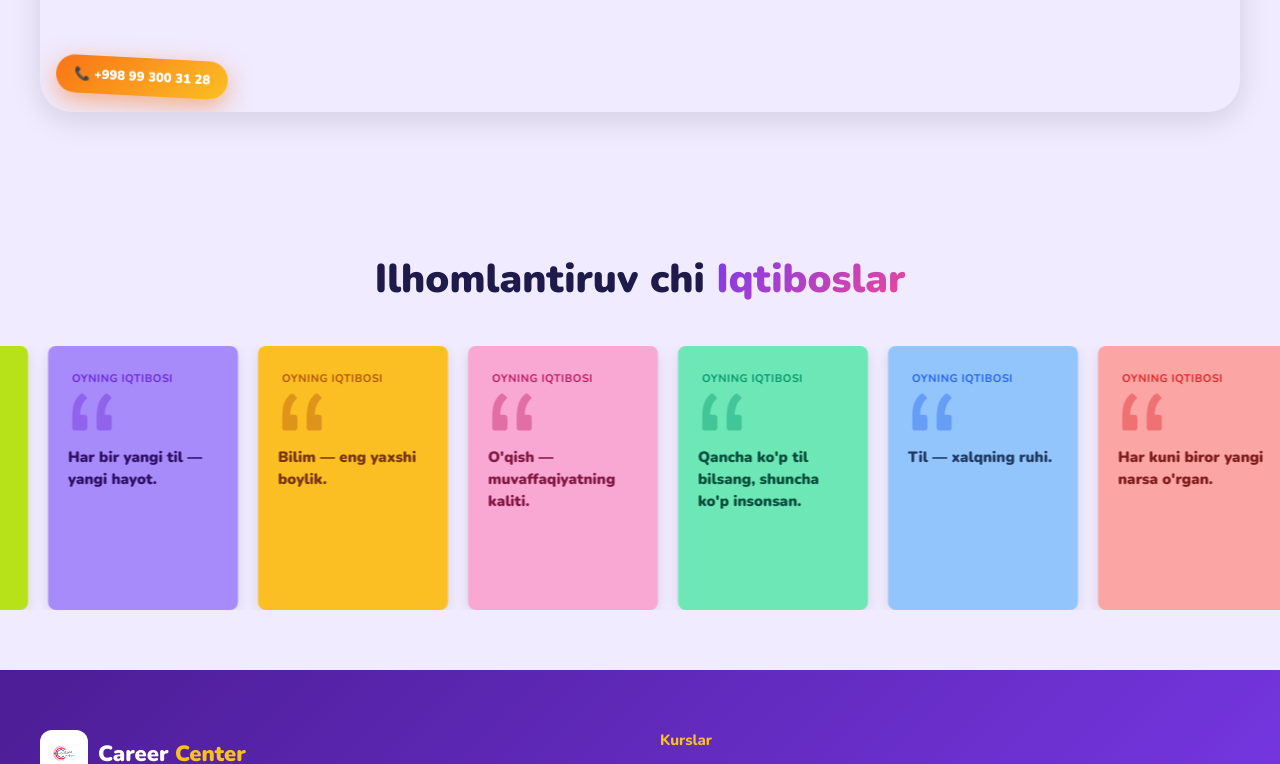
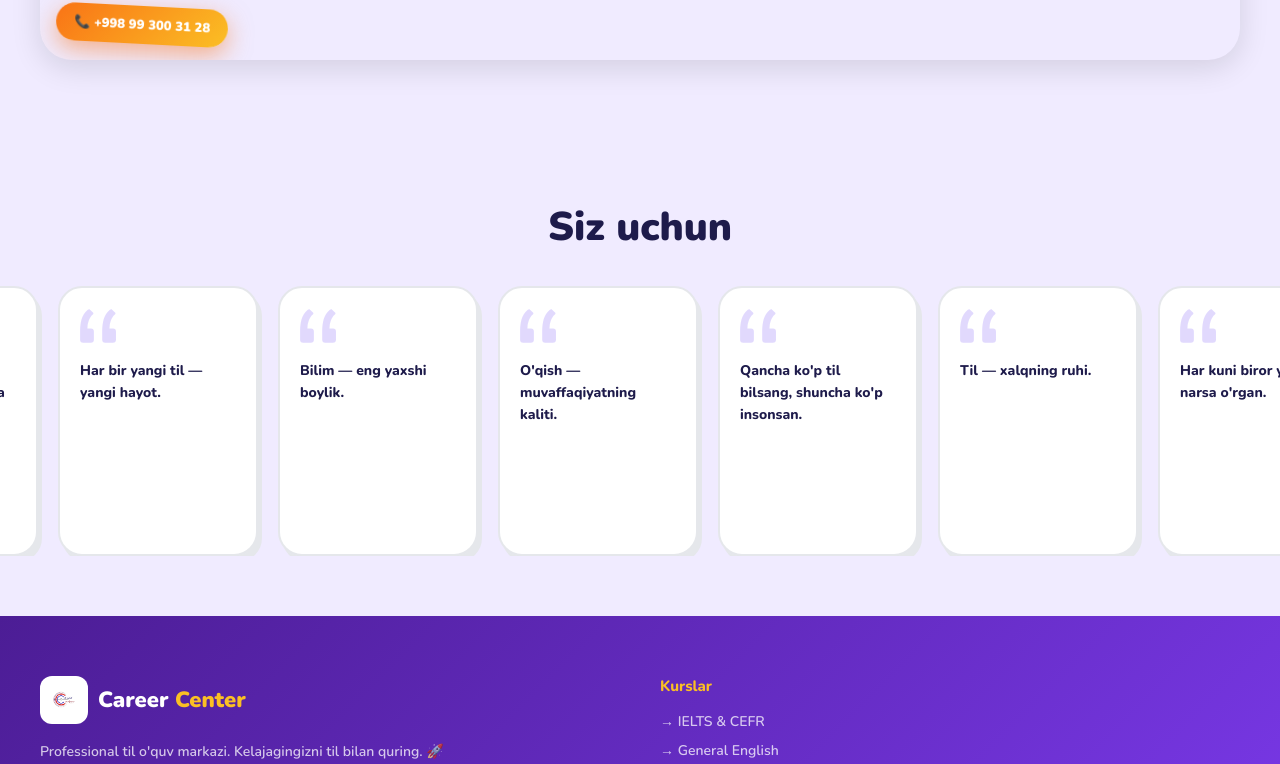
Before and after one commit to DebySanjar/career_center, a React (Vite) app: page / in a window 1280 px wide. Shown: the part 2280-3044 px from the top of the page. Built offline with nearby package versions, Linux system fonts and the light colour scheme.

Commit message:
change this section

```diff
--- a/src/components/Courses.jsx
+++ b/src/components/Courses.jsx
@@ -17,8 +17,8 @@ function MapSection() {
   }
 
   return (
-    <div style={{ marginTop: 60 }}>
-      <div style={{ textAlign: 'center', marginBottom: 32 }}>
+    <div style={{ marginTop: 24 }}>
+      <div style={{ textAlign: 'center', marginBottom: 16 }}>
         <h3 style={{ fontSize: 'clamp(22px, 3vw, 36px)', fontWeight: 900, color: '#1e1b4b', marginBottom: 8 }}>
           Bizni{' '}
           <span style={{
--- a/src/components/Quotes.jsx
+++ b/src/components/Quotes.jsx
@@ -1,13 +1,13 @@
 import { useEffect, useRef, useState } from 'react'
 
 const quotes = [
-  { text: "Til o'rganish — dunyoga yangi deraza ochish.", author: "Frank Smith", role: "Tilshunos olim", color: '#b7e219', text_color: '#465512', label_color: '#7f9b1d' },
-  { text: "Har bir yangi til — yangi hayot.", author: "Chexiya maqoli", role: "Xalq donishmandligi", color: '#a78bfa', text_color: '#2e1065', label_color: '#6d28d9' },
-  { text: "Bilim — eng yaxshi boylik.", author: "Arastu", role: "Yunon faylasufi", color: '#fbbf24', text_color: '#78350f', label_color: '#b45309' },
-  { text: "O'qish — muvaffaqiyatning kaliti.", author: "Benjamin Franklin", role: "Davlat arbobi", color: '#f9a8d4', text_color: '#831843', label_color: '#be185d' },
-  { text: "Qancha ko'p til bilsang, shuncha ko'p insonsan.", author: "Goethe", role: "Nemis shoiri", color: '#6ee7b7', text_color: '#064e3b', label_color: '#059669' },
-  { text: "Til — xalqning ruhi.", author: "Wilhelm von Humboldt", role: "Tilshunos", color: '#93c5fd', text_color: '#1e3a5f', label_color: '#2563eb' },
-  { text: "Har kuni biror yangi narsa o'rgan.", author: "Konfutsiy", role: "Xitoy faylasufi", color: '#fca5a5', text_color: '#7f1d1d', label_color: '#dc2626' },
+  { text: "Til o'rganish — dunyoga yangi deraza ochish.", author: "Frank Smith", role: "Tilshunos olim" },
+  { text: "Har bir yangi til — yangi hayot.", author: "Chexiya maqoli", role: "Xalq donishmandligi" },
+  { text: "Bilim — eng yaxshi boylik.", author: "Arastu", role: "Yunon faylasufi" },
+  { text: "O'qish — muvaffaqiyatning kaliti.", author: "Benjamin Franklin", role: "Davlat arbobi" },
+  { text: "Qancha ko'p til bilsang, shuncha ko'p insonsan.", author: "Goethe", role: "Nemis shoiri" },
+  { text: "Til — xalqning ruhi.", author: "Wilhelm von Humboldt", role: "Tilshunos" },
+  { text: "Har kuni biror yangi narsa o'rgan.", author: "Konfutsiy", role: "Xitoy faylasufi" },
 ]
 
 function QuoteCard({ quote }) {
@@ -17,49 +17,46 @@ function QuoteCard({ quote }) {
       onMouseEnter={() => setHovered(true)}
       onMouseLeave={() => setHovered(false)}
       style={{
-        width: 190, height: 264, flexShrink: 0,
-        background: quote.color,
-        borderRadius: 8, position: 'relative',
+        width: 200, height: 270, flexShrink: 0,
+        background: '#fff',
+        borderRadius: 24,
+        border: '2px solid #e5e7eb',
+        position: 'relative',
         fontFamily: "'Nunito', sans-serif",
         transition: 'transform 0.3s ease, box-shadow 0.3s ease',
-        transform: hovered ? 'translateY(-8px) scale(1.03)' : 'translateY(0) scale(1)',
-        boxShadow: hovered ? '0 16px 40px rgba(0,0,0,0.18)' : '0 4px 16px rgba(0,0,0,0.1)',
+        transform: hovered
+          ? 'perspective(600px) rotateY(-6deg) rotateX(4deg) translateY(-8px)'
+          : 'perspective(600px) rotateY(0deg) rotateX(0deg) translateY(0)',
+        boxShadow: hovered
+          ? '8px 16px 40px rgba(124,58,237,0.18), 2px 4px 0 #e5e7eb'
+          : '4px 6px 0 #e5e7eb',
         cursor: 'default',
       }}
     >
-      {/* Label */}
-      <div style={{
-        textTransform: 'uppercase', fontWeight: 700,
-        color: quote.label_color, padding: '24px 24px 0',
-        fontSize: 11, lineHeight: '18px', letterSpacing: 0.5
-      }}>
-        Oyning iqtibosi
-      </div>
-
       {/* Quote icon */}
-      <div style={{ color: quote.label_color, opacity: 0.4, paddingLeft: 24, paddingTop: 4 }}>
-        <svg xmlns="http://www.w3.org/2000/svg" fill="none" viewBox="0 0 330 307" height={40} width={40}>
+      <div style={{ color: '#c4b5fd', opacity: 0.5, paddingLeft: 20, paddingTop: 20 }}>
+        <svg xmlns="http://www.w3.org/2000/svg" fill="none" viewBox="0 0 330 307" height={36} width={36}>
           <path fill="currentColor" d="M302.258 176.221C320.678 176.221 329.889 185.432 329.889 203.853V278.764C329.889 297.185 320.678 306.395 302.258 306.395H231.031C212.61 306.395 203.399 297.185 203.399 278.764V203.853C203.399 160.871 207.902 123.415 216.908 91.4858C226.323 59.1472 244.539 30.902 271.556 6.75027C280.562 -1.02739 288.135 -2.05076 294.275 3.68014L321.906 29.4692C328.047 35.2001 326.614 42.1591 317.608 50.3461C303.69 62.6266 292.228 80.4334 283.223 103.766C274.626 126.69 270.328 150.842 270.328 176.221H302.258ZM99.629 176.221C118.05 176.221 127.26 185.432 127.26 203.853V278.764C127.26 297.185 118.05 306.395 99.629 306.395H28.402C9.98126 306.395 0.770874 297.185 0.770874 278.764V203.853C0.770874 160.871 5.27373 123.415 14.2794 91.4858C23.6945 59.1472 41.9106 30.902 68.9277 6.75027C77.9335 -1.02739 85.5064 -2.05076 91.6467 3.68014L119.278 29.4692C125.418 35.2001 123.985 42.1591 114.98 50.3461C101.062 62.6266 89.6 80.4334 80.5942 103.766C71.9979 126.69 67.6997 150.842 67.6997 176.221H99.629Z" />
         </svg>
       </div>
 
       {/* Quote text */}
       <div style={{
-        fontSize: 15, fontWeight: 900, color: quote.text_color,
-        padding: '8px 20px 0', lineHeight: '22px',
+        fontSize: 14, fontWeight: 800, color: '#1e1b4b',
+        padding: '10px 20px 0', lineHeight: '22px',
       }}>
         {quote.text}
       </div>
 
       {/* Author - shows on hover */}
       <div style={{
-        position: 'absolute', bottom: 16, left: 0, right: 0,
-        paddingLeft: 24, fontWeight: 700, color: quote.label_color,
+        position: 'absolute', bottom: 18, left: 0, right: 0,
+        paddingLeft: 20, fontWeight: 700, color: '#7c3aed',
         fontSize: 12, lineHeight: '18px',
         opacity: hovered ? 1 : 0, transition: 'opacity 0.4s ease',
       }}>
         — {quote.author}<br />
-        <span style={{ fontWeight: 500, opacity: 0.8 }}>{quote.role}</span>
+        <span style={{ fontWeight: 500, color: '#9ca3af' }}>{quote.role}</span>
       </div>
     </div>
   )
@@ -93,15 +90,11 @@ export default function Quotes() {
 
   return (
     <section style={{ padding: '60px 0', position: 'relative', zIndex: 1, overflow: 'hidden' }}>
-      <div style={{ textAlign: 'center', marginBottom: 40, padding: '0 24px' }}>
+      <div style={{ textAlign: 'center', marginBottom: 32, padding: '0 24px' }}>
         <h2 style={{
           fontSize: 'clamp(24px, 4vw, 40px)', fontWeight: 900, color: '#1e1b4b',
         }}>
-          Ilhomlantiruv chi{' '}
-          <span style={{
-            background: 'linear-gradient(135deg, #7c3aed, #ec4899)',
-            WebkitBackgroundClip: 'text', WebkitTextFillColor: 'transparent', backgroundClip: 'text'
-          }}>Iqtiboslar</span>
+          Siz uchun
         </h2>
       </div>
 
```
